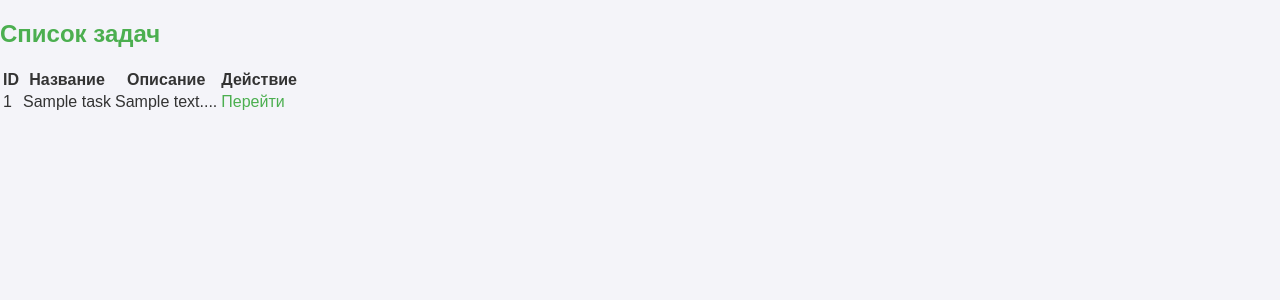
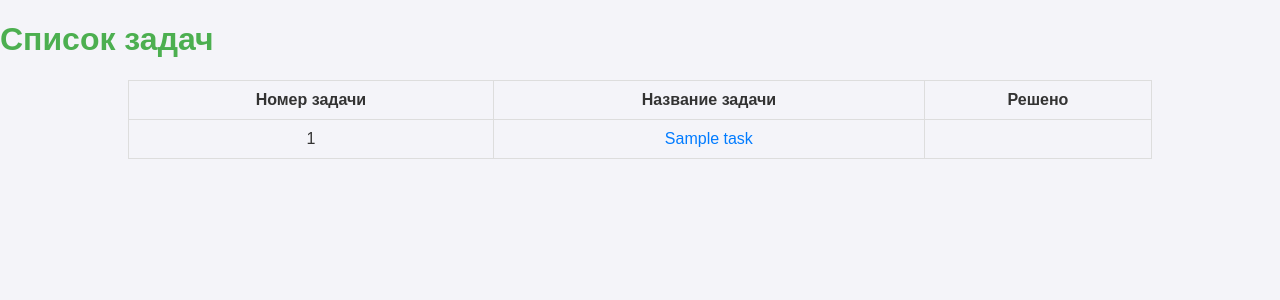
Before and after one commit to Dreksen/FlaskProject1, a Flask app: page /tasks/ in a window 1280 px wide. Shown: the part 38-338 px from the top of the page. Run offline with Flask 3, Linux system fonts and the light colour scheme; a user stored in the database is signed in; tables that the repository leaves empty hold one stand-in row (values such as "Sample post").

Commit message:
список задач покрасивее

```diff
--- a/app/routes/tasks/tasks.py
+++ b/app/routes/tasks/tasks.py
@@ -32,7 +32,9 @@ def task_detail(task_id: int):
 @login_required
 def task_list():
     """Отображает список всех задач"""
-    tasks = Task.query.all()
+    # tasks = Task.query.all()
+    tasks = Task.query.order_by(Task.id.asc()).all()  # Сортировка по возрастанию ID
+
     return render_template("list.html", tasks=tasks)
 
 def run_tests(code, task_number):
--- a/app/routes/tasks/templates/tasks/list.html
+++ b/app/routes/tasks/templates/tasks/list.html
@@ -1,27 +1,27 @@
 {% extends "base.html" %}
+
 {% block title %}Список задач{% endblock %}
+
 {% block content %}
-<h2>Список задач</h2>
-<table>
+<h1>Список задач</h1>
+<div class="table-container">
+    <table class="task-table">
         <thead>
             <tr>
-            <th>ID</th>
-            <th>Название</th>
-            <th>Описание</th>
-            <th>Действие</th>
+                <th>Номер задачи</th>
+                <th>Название задачи</th>
+                <th>Решено</th>
             </tr>
         </thead>
         <tbody>
             {% for task in tasks %}
             <tr>
                 <td>{{ task.id }}</td>
-            <td>{{ task.title }}</td>
-            <td>{{ task.description[:50] }}...</td>
-            <td>
-                <a href="{{ url_for('tasks.task_detail', task_id=task.id) }}">Перейти</a>
-            </td>
+                <td><a href="{{ url_for('tasks.task_detail', task_id=task.id) }}">{{ task.title }}</a></td>
+                <td>{% if task.solved %}✔{% endif %}</td>
             </tr>
             {% endfor %}
         </tbody>
     </table>
+</div>
 {% endblock %}
--- a/app/routes/tasks/templates/tasks/task_detail.html
+++ b/app/routes/tasks/templates/tasks/task_detail.html
@@ -11,7 +11,7 @@
             <button type="submit">Отправить</button>
         </form>
 
-</div>
+
 
         {% if result %}
             <div class="result-message">
@@ -21,5 +21,6 @@
                     </div>
                 {% endif %}
             </div>
+            </div>
         {% endif %}
 {% endblock %}
--- a/app/templates/static/style.css
+++ b/app/templates/static/style.css
@@ -161,3 +161,46 @@ h1, h2, h3 {
     font-weight: bold;
     text-align: center;
 }
+
+/* Контейнер для таблицы */
+.table-container {
+    width: 80%;
+    margin: 0 auto; /* Центрирование таблицы */
+    margin-top: 20px;
+}
+
+/* Стили таблицы задач */
+.task-table {
+    width: 100%;
+    border-collapse: collapse;
+}
+
+.task-table th, .task-table td {
+    border: 1px solid #ddd;
+    text-align: left;
+    padding: 10px;
+}
+
+.task-table th {
+    background-color: #f4f4f9;
+    font-weight: bold;
+    text-align: center;
+}
+
+.task-table td {
+    text-align: center;
+}
+
+.task-table tr:hover {
+    background-color: #f1f1f1;
+}
+
+.task-table a {
+    text-decoration: none;
+    color: #007bff;
+}
+
+.task-table a:hover {
+    text-decoration: underline;
+    color: #0056b3;
+}
```
Also changed, not shown: solution_log.txt (+12 -0 lines), solution.py (line endings or trailing spaces), 1 other file. Lines whose indentation alone changed are shown as unchanged.
